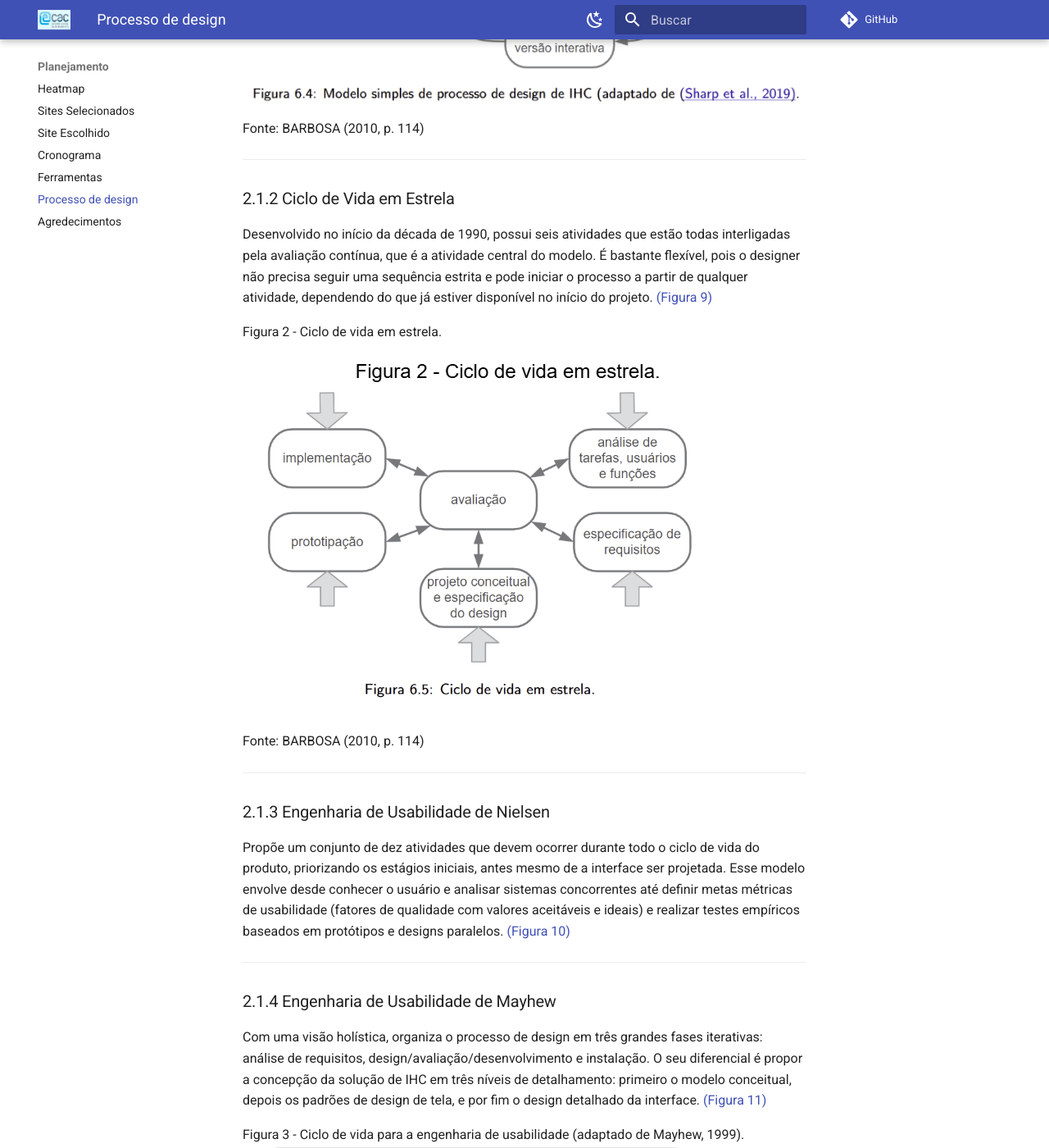
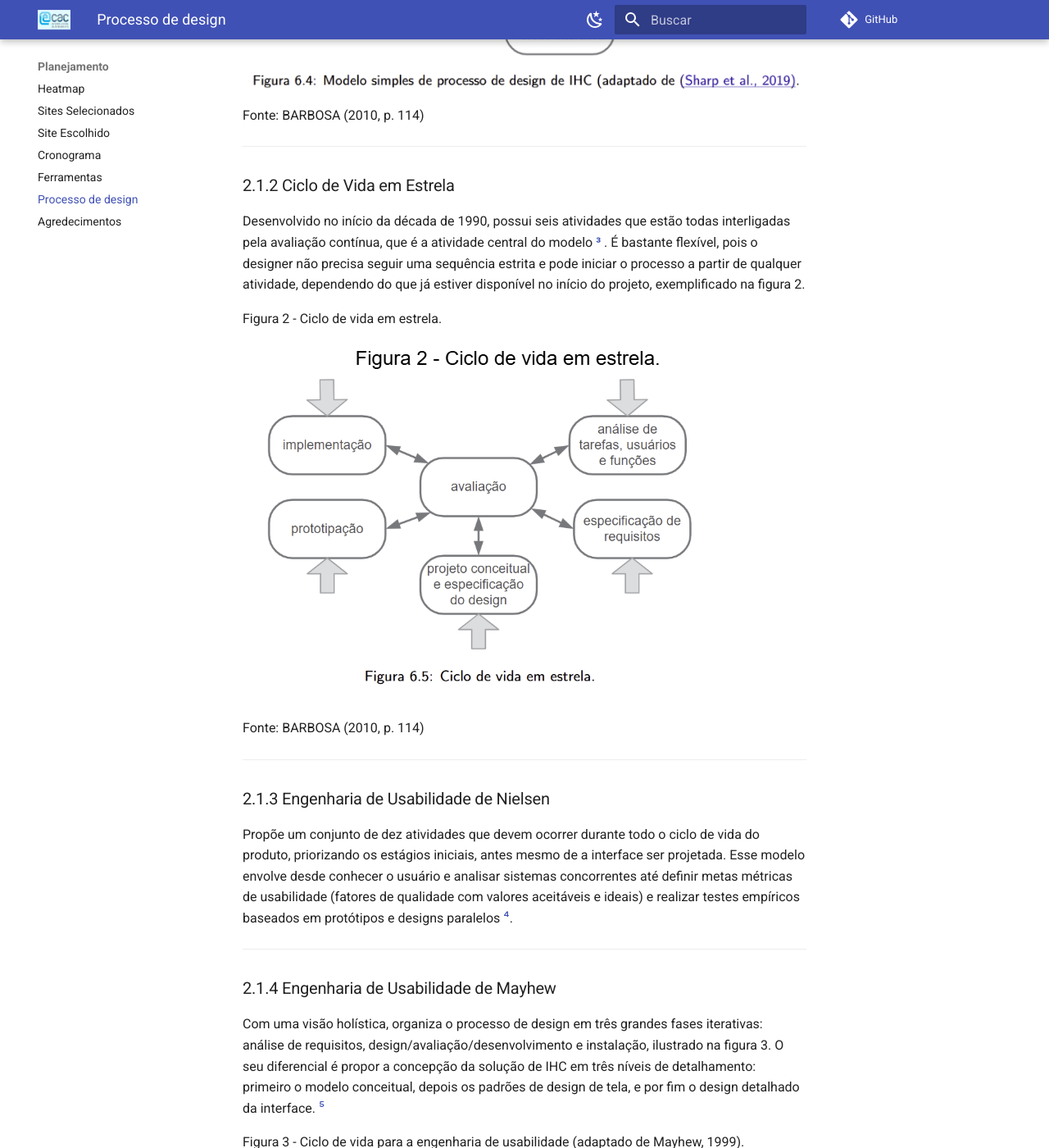
Before and after one commit to Interacao-Humano-Computador/2026.1-Grupo01, an MkDocs documentation site: the page built from docs/Planejamento/Processo_de_design.md, in a window 1280 px wide and 1400 px high, scrolled down 1285 px. Shown: the whole window at 82% size. Built offline with MkDocs 1.6.1 and Material for MkDocs 9.7.7, drawn with Linux system fonts in a browser that asks for light colours; comment, search, counter and statistics services are not loaded; some of the changed text lies outside the part shown.

Commit message:
fix: referecnes

```diff
--- a/docs/Planejamento/Processo_de_design.md
+++ b/docs/Planejamento/Processo_de_design.md
@@ -1,6 +1,6 @@
 # 1 INTRODUÇÃO
 
-O design é um processo fundamentalmente composto por três atividades: a análise da situação existente (ou identificação do problema), a criação (síntese) de uma intervenção e, por fim, a avaliação dessa intervenção, seja ela apenas projetada ou já implementada no contexto atual. Cada processo de design especifica detalhadamente as atividades básicas, estabelecendo o método de execução de cada atividade, a ordem sequencial em que devem ocorrer, quais atividades podem ser iteradas e os motivos dessa repetição e os artefatos utilizados (consumidos) e gerados (produzidos) em cada etapa. [(Figura 7)](#anexos)
+O design é um processo fundamentalmente composto por três atividades: a análise da situação existente (ou identificação do problema), a criação (síntese) de uma intervenção e, por fim, a avaliação dessa intervenção, seja ela apenas projetada ou já implementada no contexto atual. Cada processo de design especifica detalhadamente as atividades básicas, estabelecendo o método de execução de cada atividade, a ordem sequencial em que devem ocorrer, quais atividades podem ser iteradas e os motivos dessa repetição e os artefatos utilizados (consumidos) e gerados (produzidos) em cada etapa. [¹](#anexos)
 
 Em vista disso, os processos de design em Interação Humano-Computador (IHC) configuram-se como abordagens sistemáticas e interativas que possibilitam a execução estruturada dessas atividades, garantindo que as soluções desenvolvidas atendam de fato às necessidades e expectativas dos usuários. Dentre as diversas metodologias consolidadas na área, um desses processos de grande relevância é o modelo de Ciclo de Vida da Engenharia de Usabilidade proposto por Deborah Mayhew, que será detalhado ao longo desta seção.
 
@@ -16,8 +16,7 @@ A literatura da área apresenta uma variedade de modelos de processo de design.
 
 ### 2.1.1 Ciclo de Vida Simples
 
-É um ciclo básico focado no usuário e composto por quatro atividades interativas: identificar necessidades e definir requisitos, realizar o (re)design conceitual, construir uma versão interativa que simula o funcionamento da interface, e avaliar a solução proposta. [(Figura 8)](#anexos)
-
+É um ciclo básico focado no usuário e composto por quatro atividades interativas <strong>[²](#anexos) </strong>: identificar necessidades e definir requisitos, realizar o (re)design conceitual, construir uma versão interativa que simula o funcionamento da interface, e avaliar a solução proposta, ilustrado na figura 1.
 Figura 1 - Ciclo de vida simples.
 ![imagem1](../images/planejamento/processos-de-design/Figura%201%20-%20Ciclo%20de%20vida%20simples.png)
 Fonte: BARBOSA (2010, p. 114)
@@ -26,7 +25,7 @@ Fonte: BARBOSA (2010, p. 114)
 
 ### 2.1.2 Ciclo de Vida em Estrela
 
-Desenvolvido no início da década de 1990, possui seis atividades que estão todas interligadas pela avaliação contínua, que é a atividade central do modelo. É bastante flexível, pois o designer não precisa seguir uma sequência estrita e pode iniciar o processo a partir de qualquer atividade, dependendo do que já estiver disponível no início do projeto. [(Figura 9)](#anexos)
+Desenvolvido no início da década de 1990, possui seis atividades que estão todas interligadas pela avaliação contínua, que é a atividade central do modelo <strong>[³](#anexos) </strong>. É bastante flexível, pois o designer não precisa seguir uma sequência estrita e pode iniciar o processo a partir de qualquer atividade, dependendo do que já estiver disponível no início do projeto, exemplificado na figura 2.
 
 Figura 2 - Ciclo de vida em estrela.
 
@@ -38,13 +37,13 @@ Fonte: BARBOSA (2010, p. 114)
 
 ### 2.1.3 Engenharia de Usabilidade de Nielsen
 
-Propõe um conjunto de dez atividades que devem ocorrer durante todo o ciclo de vida do produto, priorizando os estágios iniciais, antes mesmo de a interface ser projetada. Esse modelo envolve desde conhecer o usuário e analisar sistemas concorrentes até definir metas métricas de usabilidade (fatores de qualidade com valores aceitáveis e ideais) e realizar testes empíricos baseados em protótipos e designs paralelos. [(Figura 10)](#anexos)
+Propõe um conjunto de dez atividades que devem ocorrer durante todo o ciclo de vida do produto, priorizando os estágios iniciais, antes mesmo de a interface ser projetada. Esse modelo envolve desde conhecer o usuário e analisar sistemas concorrentes até definir metas métricas de usabilidade (fatores de qualidade com valores aceitáveis e ideais) e realizar testes empíricos baseados em protótipos e designs paralelos [⁴](#anexos).
 
 ---
 
 ### 2.1.4 Engenharia de Usabilidade de Mayhew
 
-Com uma visão holística, organiza o processo de design em três grandes fases iterativas: análise de requisitos, design/avaliação/desenvolvimento e instalação. O seu diferencial é propor a concepção da solução de IHC em três níveis de detalhamento: primeiro o modelo conceitual, depois os padrões de design de tela, e por fim o design detalhado da interface. [(Figura 11)](#anexos)
+Com uma visão holística, organiza o processo de design em três grandes fases iterativas: análise de requisitos, design/avaliação/desenvolvimento e instalação, ilustrado na figura 3. O seu diferencial é propor a concepção da solução de IHC em três níveis de detalhamento: primeiro o modelo conceitual, depois os padrões de design de tela, e por fim o design detalhado da interface. [⁵](#anexos)
 
 Figura 3 - Ciclo de vida para a engenharia de usabilidade (adaptado de Mayhew, 1999).
 ![imagem3](../images/planejamento/processos-de-design/Figura%203%20-%20Ciclo%20de%20vida%20para%20a%20engenharia%20de%20usabilidade.png)
@@ -54,13 +53,13 @@ Fonte: BARBOSA (2010, p. 120)
 
 ### 2.1.5 Design Contextual
 
-Orientado a compreender as necessidades dos usuários de forma profunda por meio de uma investigação no próprio ambiente real de trabalho. Utiliza diagramas de afinidade e vários modelos de trabalho (de fluxo, sequência, artefato, cultura e físico) para organizar, registrar e compartilhar o conhecimento adquirido com a equipe. [(Figura 12)](#anexos)
+Orientado a compreender as necessidades dos usuários de forma profunda por meio de uma investigação no próprio ambiente real de trabalho. Utiliza diagramas de afinidade e vários modelos de trabalho (de fluxo, sequência, artefato, cultura e físico) para organizar, registrar e compartilhar o conhecimento adquirido com a equipe. [⁶](#anexos)
 
 ---
 
 ### 2.1.6 Design Baseado em Cenários
 
-Utiliza cenários (histórias narrativas sobre pessoas executando atividades) como a representação fundamental ao longo de todo o processo de concepção. A equipe inicia com cenários que relatam os problemas atuais e os transforma iterativamente em cenários de atividade, cenários de informação e, por último, cenários de interação detalhados. [(Figura 13)](#anexos)
+Utiliza cenários (histórias narrativas sobre pessoas executando atividades) como a representação fundamental ao longo de todo o processo de concepção, ilustrado na imagem 4. A equipe inicia com cenários que relatam os problemas atuais e os transforma iterativamente em cenários de atividade, cenários de informação e, por último, cenários de interação detalhados. [⁷](#anexos)
 
 
 Figura 4 - Atividades do design baseado em cenários.
@@ -74,7 +73,7 @@ Fonte: BARBOSA (2010, p. 122)
 
 ### 2.1.7 Design Dirigido por Objetivos
 
-Diferencia-se por tentar explorar o máximo das possibilidades tecnológicas para apoiar os objetivos finais dos usuários de forma inovadora e eficiente. O foco é não limitar o novo sistema apenas a replicar a mesma sequência de tarefas ou a maneira como o trabalho era feito no passado. O processo possui seis fases: pesquisar, modelar, definir requisitos, projetar, refinar e manter. [(Figura 14)](#anexos)
+Diferencia-se por tentar explorar o máximo das possibilidades tecnológicas para apoiar os objetivos finais dos usuários de forma inovadora e eficiente. O foco é não limitar o novo sistema apenas a replicar a mesma sequência de tarefas ou a maneira como o trabalho era feito no passado. O processo, ilustrado na figura 5, possui seis fases: pesquisar, modelar, definir requisitos, projetar, refinar e manter. [⁸](#anexos)
 
 
 Figura 5 - Processo de design dirigido por objetivos (adaptado de (Cooper et al., 2014, p. 23)).
@@ -87,8 +86,7 @@ Fonte: BARBOSA (2010, p. 124)
 
 ### 2.1.8 Design Centrado na Comunicação
 
-Baseado na teoria da Engenharia Semiótica, compreende a interação como um processo de comunicação entre o designer e o usuário através da interface. O principal objetivo é produzir um sistema com alta comunicabilidade, onde a "metacomunicação" do designer seja clara, norteando os esforços de design por um conjunto de perguntas que buscam antecipar e responder às possíveis dúvidas típicas dos usuários durante o uso (como "O que é isto?" ou "Como faço isto?").  [(Figura 15)](#anexos)
-
+Baseado na teoria da Engenharia Semiótica, ilustrada na imagem 6, compreende a interação como um processo de comunicação entre o designer e o usuário através da interface. O principal objetivo é produzir um sistema com alta comunicabilidade, onde a "metacomunicação" do designer seja clara, norteando os esforços de design por um conjunto de perguntas que buscam antecipar e responder às possíveis dúvidas típicas dos usuários durante o uso (como "O que é isto?" ou "Como faço isto?").  [⁹](#anexos)
 
 Figura 6 - Design centrado na comunicação.
 
@@ -105,7 +103,7 @@ A escolha do ciclo de vida para a engenharia de usabilidade de Mayhew foi motiva
 
 Como avaliar uma interface exige capacidade analítica e conhecimento técnico, adotar modelos mais flexíveis ou abstratos poderia gerar confusão, retrabalho ou a omissão de testes para iniciantes. Nesse cenário, a visão holística e estruturada de Mayhew atua como um verdadeiro roteiro guiado.
 
-A especificidade do modelo é o nosso grande diferencial: ele não deixa margem para "achismos", pois prescreve de forma didática exatamente o que deve ser avaliado e quando. A exigência do método de definir metas de usabilidade claras logo no início e a criação de guias de estilo fornecem à equipe ferramentas concretas de verificação Isso reduz as incertezas do grupo e fornece a segurança metodológica necessária, garantindo que a avaliação seja conduzida com rigor técnico do início ao fim, mesmo por quem está dando os primeiros passos na área de IHC. [(Figura 11)](#anexos)
+A especificidade do modelo é o nosso grande diferencial: ele não deixa margem para "achismos", pois prescreve de forma didática exatamente o que deve ser avaliado e quando. A exigência do método de definir metas de usabilidade claras logo no início e a criação de guias de estilo fornecem à equipe ferramentas concretas de verificação Isso reduz as incertezas do grupo e fornece a segurança metodológica necessária, garantindo que a avaliação seja conduzida com rigor técnico do início ao fim, mesmo por quem está dando os primeiros passos na área de IHC. [¹⁰](#anexos)
 
 ---
 
```
